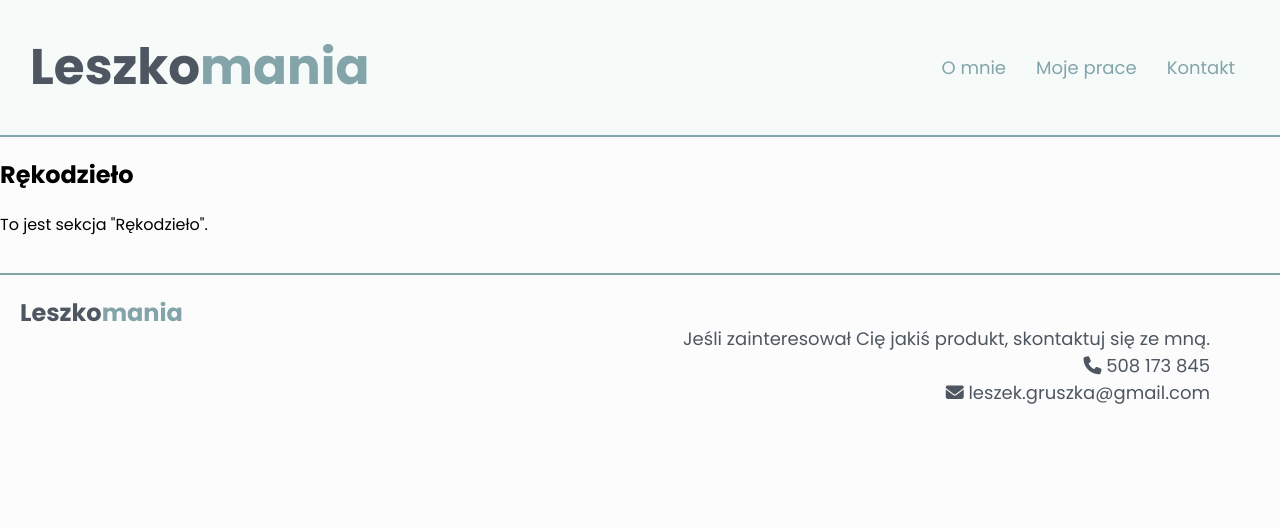
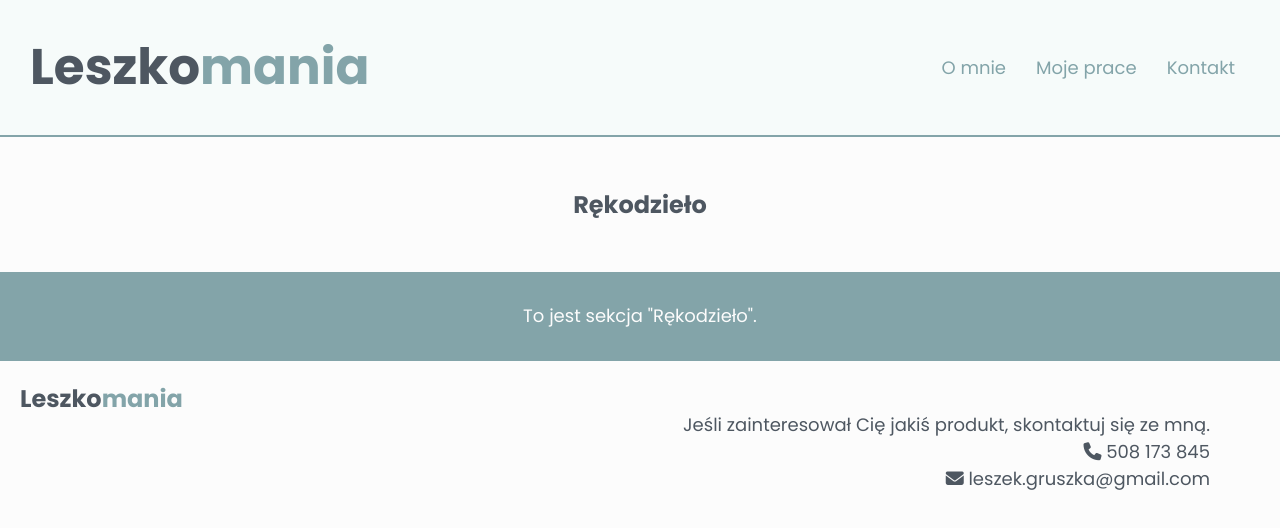
Before and after one commit to korneliagruszka/leszkomania, a React (Create React App) app: page /handicraft in a window 1280 px wide. Shown: the top 528 px of the page. Built offline with nearby package versions, Linux system fonts and the light colour scheme.

Commit message:
Handicraft_tbc

```diff
--- a/src/components/Handicraft/handicraft.scss
+++ b/src/components/Handicraft/handicraft.scss
@@ -1 +1,27 @@
 @import 'src/style/colors.scss';
+
+.handicraft_header {
+    margin: 50px 0;
+    text-align: center;
+    font-size: 24px;
+    color: $color-dark-gray;
+}
+
+.handicraft_text {
+    font-size: 18px;
+    line-height: 1.6;
+    color: $color-white;
+    padding: 10px;
+    background-color: $color-cadet-gray;
+    border-top: 2px solid $color-cadet-gray;
+    margin-bottom: -36px;
+    display: flex;
+    justify-content: center;
+    align-items: center;
+    text-align: center;
+
+    p {
+        width: 495px;
+        text-align: center;
+    }
+}
--- a/src/components/Handicraft/handicraft.tsx
+++ b/src/components/Handicraft/handicraft.tsx
@@ -3,9 +3,10 @@ import './handicraft.scss';
 
 const Handicraft: React.FC = () => {
     return (
-      <div>
-        <h2>Rękodzieło</h2>
-        <p>To jest sekcja "Rękodzieło".</p>
+      <div className='handicraft_container'>
+        <h2 className='handicraft_header'>Rękodzieło</h2>
+        <div className='handicraft_text'>
+        <p>To jest sekcja "Rękodzieło".</p></div>
       </div>
     );
   };
```
